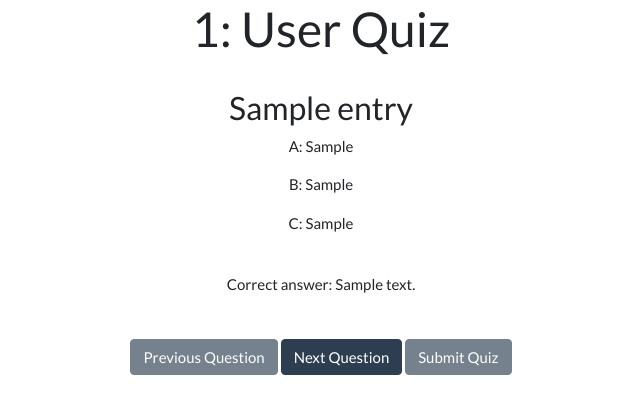
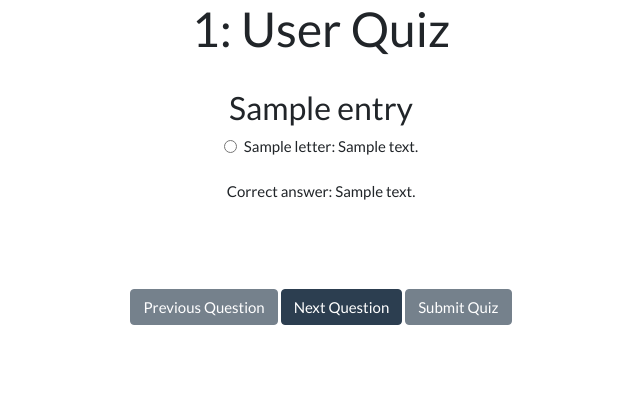
Before and after one commit to Taliesin3/Khawiz-Leonard, a Django app: template quiz/templates/quiz.html in a window 1280 px wide. Shown: the part 182-596 px from the top of the page, without its empty margins (319-959 px from the left). Run offline with Django 3.2, Linux system fonts and the light colour scheme; tables that the repository leaves empty hold one stand-in row (values such as "Sample post"); the template is opened without the code that fills it: values that come from a table or form of the project are taken from there, most other values are stand-ins (such as "Sample title", 1, 10 or a date in 2020); some libraries are stand-ins or nearby versions.

Commit message:
Added radio input functionality to select quiz answers

```diff
--- a/quiz/static/quiz/styles.css
+++ b/quiz/static/quiz/styles.css
@@ -8,7 +8,7 @@
 
 .quiz-question {
     display: none;
-    height: 250px;
+    height: 200px;
 }
 
 .active {
--- a/quiz/templates/quiz.html
+++ b/quiz/templates/quiz.html
@@ -7,19 +7,26 @@
     <div class="container text-center">
         <h1>{{team}} Quiz</h1><br/>
     {% for entry in questionList %}
+    {% with question_num=forloop.counter %}
         <div
-            id="question{{forloop.counter}}"
+            id="question{{question_num}}"
             class="mx-auto text-center quiz-question"
         >
             <h3>{{ entry.question }}</h1>
             <div class="answers">
-                <p>A: {{entry.answers.a}}</p>
-                <p>B: {{entry.answers.b}}</p>
-                <p>C: {{entry.answers.c}}</p>
+                {% for letter, answer in entry.answers.items %}
+                <div class="form-check">
+                    <input class="form-check-input" type="radio" name="question{{question_num}}" value="{{ letter }}" id="question{{question_num}} answer{{ letter }}">
+                    <label class="form-check-label" for="question{{ question_num }} answer{{ letter }}">
+                    {{ letter }}: {{ answer }}
+                    </label>
+                </div>
+                {% endfor %}
             </div>
             <br/>
             Correct answer: {{entry.correctAnswer}}
         </div>
+    {% endwith %}
     {% endfor %}
         <div class="mx-auto text-center">
             <button id="previous" class="btn btn-primary" disabled="true">Previous Question</button>
@@ -29,7 +36,7 @@
     </div>
 
     <script>
-        // define the length of the questions list
+        // define length of questions list
         // so it can be used in make_quiz.js
         var qListLength = {{questionList|length}}
     </script>
```
Also changed, not shown: quiz/views.py (+5 -5 lines).
